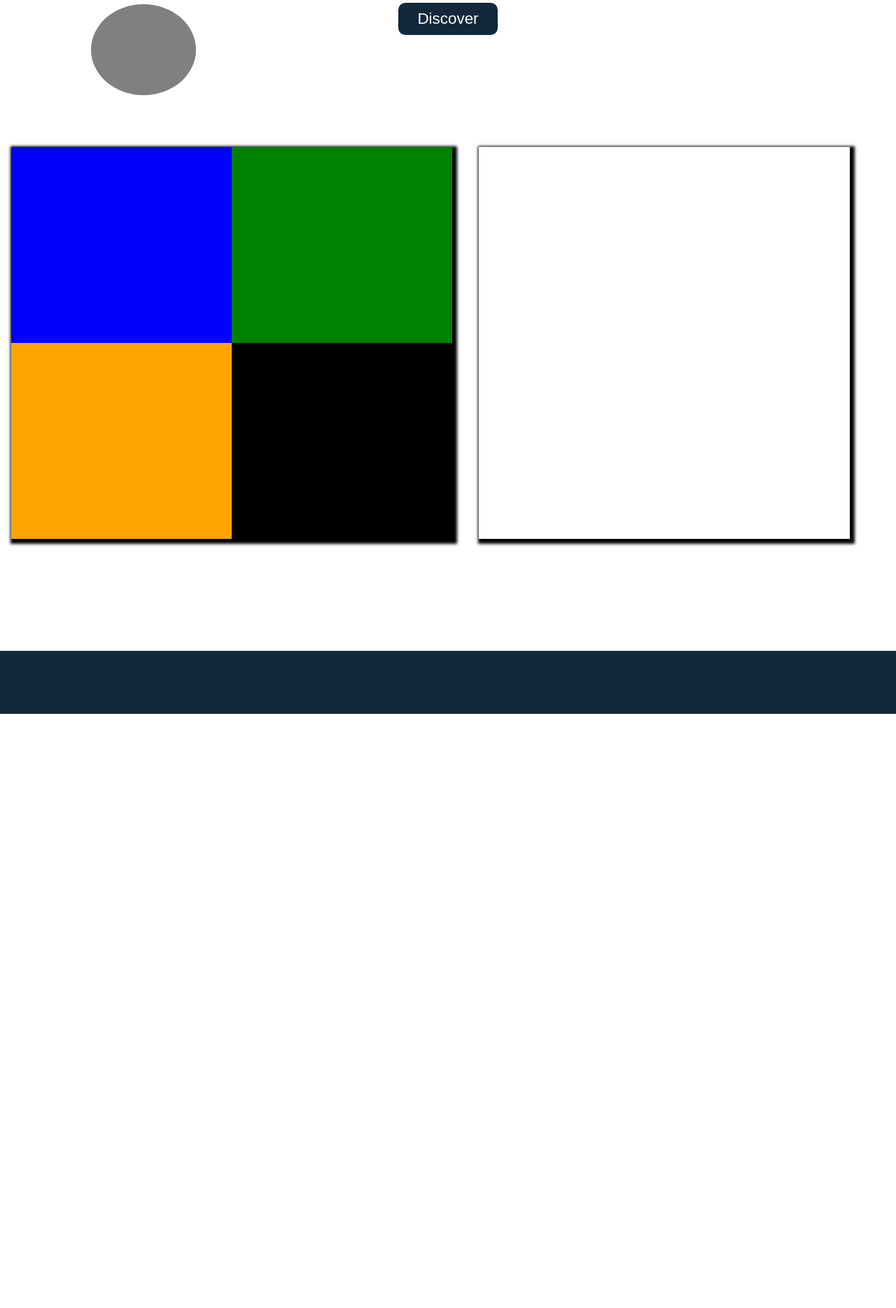
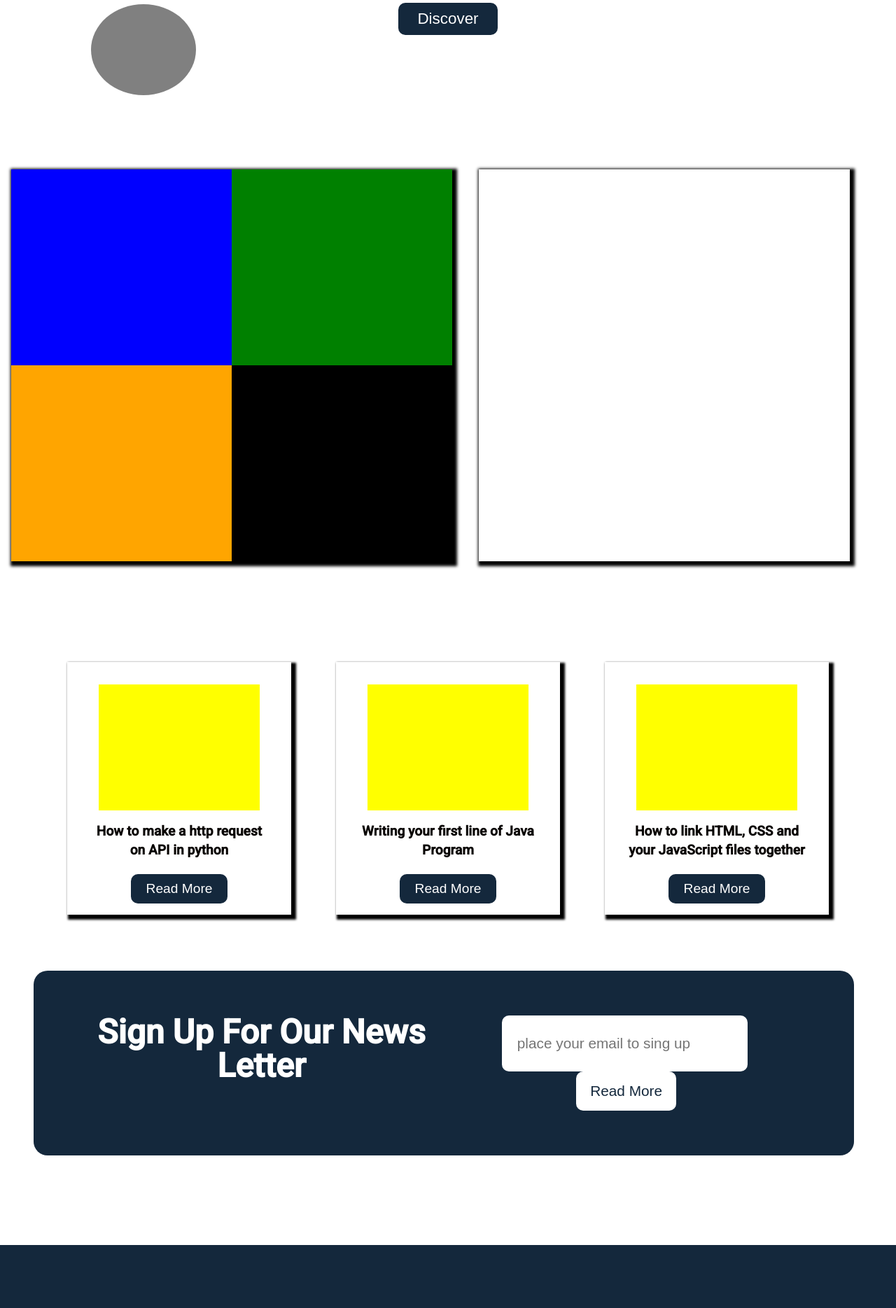
Before and after one commit to aleerabdallah/blogapp, a Django app: page / in a window 1280 px wide. Shown: the part 398-2267 px from the top of the page at 70% size. Before the commit the page ends 1418 px from the top, so only its background shows below. Run offline with Django 4.2, Linux system fonts and the light colour scheme.

Commit message:
completed the rlated posts sections and also the news letter section

```diff
--- a/play/templates/play/home.html
+++ b/play/templates/play/home.html
@@ -25,4 +25,44 @@
   </div>
   <div class="content_wripper"></div>
 </section>
+
+<!--! Related Posts  -->
+<section id="related_posts">
+  <div class="post_card">
+    <div class="post_head"></div>
+    <h4 class="post_title">How to make a http request on API in python</h4>
+    <button class="post_btn">Read More</button>
+  </div>
+  <div class="post_card">
+    <div class="post_head"></div>
+    <h4 class="post_title">Writing your first line of Java Program</h4>
+    <button class="post_btn">Read More</button>
+  </div>
+  <div class="post_card">
+    <div class="post_head"></div>
+    <h4 class="post_title">
+      How to link HTML, CSS and your JavaScript files together
+    </h4>
+    <button class="post_btn">Read More</button>
+  </div>
+</section>
+
+<!--! News Letter  -->
+<section id="news_letter">
+  <div class="newletter_wripper">
+    <div class="div">
+      <h1 class="newletter_title">Sign up for our news letter</h1>
+    </div>
+    <div class="div">
+      <input
+        type="email"
+        placeholder="place your email to sing up"
+        required
+        id="input"
+      />
+      <button class="post_btn btn">Read More</button>
+    </div>
+  </div>
+</section>
+
 {% endblock %}
--- a/static/css/main.css
+++ b/static/css/main.css
@@ -184,7 +184,7 @@ nav {
 /*! The below styles are the About Us section  */
 
 #about {
-  padding: 4rem 2rem;
+  padding: 6rem 2rem;
   display: grid;
   grid-template-columns: repeat(2, minmax(0, 1fr));
   place-items: center;
@@ -236,6 +236,141 @@ nav {
   }
 }
 /*! The above styles are for the ABout Us Section */
+
+/*? The below styles are for the Related Posts Section */
+
+#related_posts {
+  padding: 3rem 4rem;
+  display: grid;
+  grid-template-columns: repeat(3, minmax(0, 1fr));
+  place-items: center;
+}
+
+.post_card {
+  width: 320px;
+  height: fit-content;
+  padding: 1rem 2rem;
+  box-shadow: 4px 4px 3px 3px black;
+  text-align: center;
+  cursor: pointer;
+  transition: 0.5s ease-in;
+}
+
+.post_card:hover {
+  transform: translateY(-20px);
+}
+
+.post_head {
+  width: 230px;
+  height: 180px;
+  background: yellow;
+  margin: 1rem auto;
+}
+
+.post_title {
+  font-size: 1.2rem;
+  padding-bottom: 1.3rem;
+}
+
+.post_btn {
+  padding: 8px 20px;
+  font-size: 1.2rem;
+  color: #fff;
+  background: #14283c;
+  border-radius: 10px;
+  border: 2px solid transparent;
+  cursor: pointer;
+}
+
+.post_btn:hover {
+  opacity: 0.6;
+}
+
+@media screen and (max-width: 768px) {
+  #related_posts {
+    grid-template-columns: repeat(1, minmax(0, 1fr));
+    row-gap: 30px;
+  }
+}
+
+/*? The above styles are for the Related Posts Section */
+
+/*? The below styles are the New Letter section  */
+#news_letter {
+  padding: 2rem 3rem;
+}
+
+.newletter_wripper {
+  width: 99%;
+  padding: 4rem;
+  background: #14283c;
+  border-radius: 20px;
+  display: flex;
+  justify-content: center;
+  gap: 20px;
+  flex-wrap: wrap;
+
+  cursor: pointer;
+
+  .div {
+    width: 48%;
+    text-align: center;
+  }
+}
+
+.newletter_title {
+  font-size: 3rem;
+  line-height: 3rem;
+  text-transform: capitalize;
+  color: #ffffff;
+}
+
+#input {
+  width: 70%;
+  height: 10vh;
+  font-size: 1.3rem;
+  outline: none;
+  border: 2px solid transparent;
+  padding-left: 20px;
+  border-radius: 10px;
+  margin-right: 5px;
+}
+
+#input:focus {
+  outline: 2px solid #14283c;
+}
+
+.btn {
+  padding: 14px 18px;
+  font-size: 1.3rem;
+  background: #fff;
+  color: #14283c;
+}
+
+@media screen and (max-width: 768px) {
+  #news_letter {
+    padding: 2rem 1rem;
+  }
+  .newletter_wripper {
+    padding: 2rem 1rem;
+    width: 100%;
+
+    .div {
+      width: 100%;
+    }
+  }
+  .newletter_title {
+    font-size: 1.7rem;
+    line-height: 2rem;
+  }
+
+  #input {
+    width: 100%;
+    margin: 0px 0px 0.7rem 0px;
+  }
+}
+
+/*? The above styles are for the New Letter Section */
 
 /*! The below styles are the Footer  */
 
```
